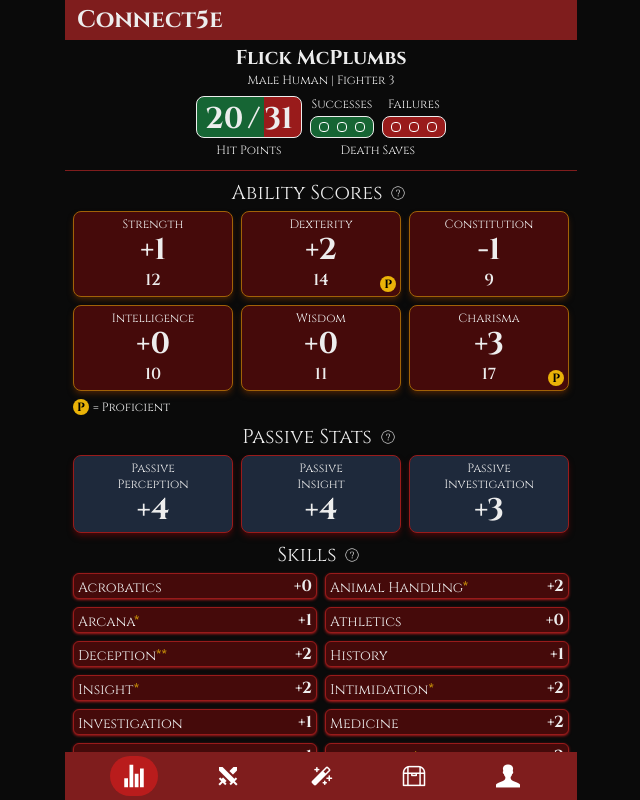
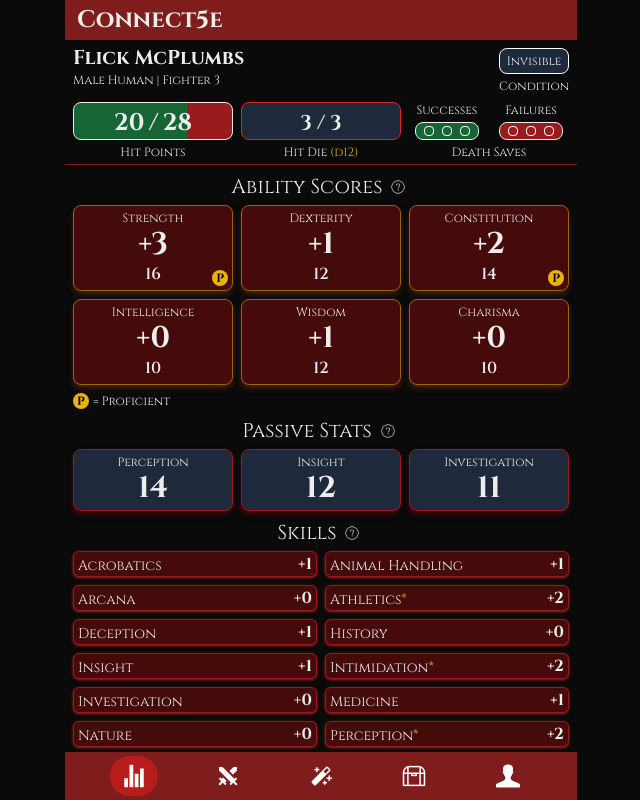
Before and after one commit to JoelOliverMclean/connect-5e, a Next.js app: page /charactersheet in a window 1280 px wide. Shown: the whole page, without its empty margins (319-959 px from the left). Built offline with nearby package versions, Linux system fonts and the light colour scheme.

Commit message:
Condition, hit die and tweaks

```diff
--- a/components/charactersheet/nav/CharacterSheetNav.jsx
+++ b/components/charactersheet/nav/CharacterSheetNav.jsx
@@ -46,18 +46,18 @@
   const openStatsSettings = () => {};
 
   const currentHealth = 20; // Example current health
-  const maxHealth = 31; // Example max health
+  const maxHealth = 28; // Example max health
   const healthPercentage = (currentHealth / maxHealth) * 100; // Calculate percentage
 
   const hpCell = (
-    <div className="flex flex-col gap-1">
+    <div className="flex-1 flex flex-col gap-1">
       <div
         className="flex-1 justify-center text-center flex flex-col pt-1 gap-1 rounded-lg border border-[var(--foreground)]"
         style={{
           background: `linear-gradient(to right, #166534 ${healthPercentage}%, #991b1b ${healthPercentage}%)`,
         }}
       >
-        <p className="text-3xl font-bold px-1">
+        <p className="text-2xl font-bold px-1">
           <span className=" rounded-lg px-1">{currentHealth}</span>
           {"/"}
           <span className=" rounded-lg px-1">{maxHealth}</span>
@@ -67,10 +67,21 @@
     </div>
   );
 
-  const deathSavesAndHitDie = (
-    <div className="flex flex-col gap-1">
+  const hitDie = (
+    <div className="flex-1 flex flex-col gap-1">
+      <div className="flex-1 justify-center text-center flex flex-col pt-1 rounded-lg border border-red-600 bg-slate-800">
+        <p className="text-xl font-bold px-1">3 / 3</p>
+      </div>
+      <p className="text-xs text-center">
+        Hit Die <span className="text-yellow-500">(d12)</span>
+      </p>
+    </div>
+  );
+
+  const deathSaves = (
+    <div className="flex-1 flex flex-col gap-1">
       <div className="flex-1 text-center flex gap-2">
-        <div className="flex-1 flex flex-col gap-1">
+        <div className="flex-1 flex flex-col items-center gap-1">
           <p className="text-xs">Successes</p>
           <div className="w-[64px] h-full flex justify-evenly items-center rounded-lg border border-[var(--foreground)] bg-green-800">
             <div className="rounded p-1 border border-white"></div>
@@ -78,7 +89,7 @@
             <div className="rounded p-1 border border-white"></div>
           </div>
         </div>
-        <div className="flex-1 flex flex-col gap-1">
+        <div className="flex-1 flex flex-col items-center gap-1">
           <p className="text-xs">Failures</p>
           <div className="w-[64px] h-full flex justify-evenly items-center rounded-lg border border-[var(--foreground)] bg-red-800">
             <div className="rounded p-1 border border-white"></div>
@@ -92,12 +103,23 @@
   );
 
   const header = (
-    <div>
-      <div className="text-center text-xl font-bold">Flick McPlumbs</div>
-      <div className="text-center text-xs">Male Human | Fighter 3</div>
-      <div className="flex p-2 justify-center gap-2">
+    <div className="px-2 flex flex-col gap-2">
+      <div className="flex gap-2">
+        <div className="flex-1">
+          <div className="text-xl font-bold">Flick McPlumbs</div>
+          <div className="text-xs">Male Human | Fighter 3</div>
+        </div>
+        <div className="flex-col flex gap-1">
+          <div className="flex-1 py-1 mt-1 flex items-center justify-center border border-white rounded-lg bg-slate-800">
+            <p className="text-xs">Invisible</p>
+          </div>
+          <p className="text-xs text-center">Condition</p>
+        </div>
+      </div>
+      <div className="flex justify-center gap-2">
         {hpCell}
-        {deathSavesAndHitDie}
+        {hitDie}
+        {deathSaves}
       </div>
     </div>
   );
--- a/components/charactersheet/stats/CharacterSheetStats.jsx
+++ b/components/charactersheet/stats/CharacterSheetStats.jsx
@@ -18,33 +18,33 @@
 
 function CharacterSheetStats() {
   const stats = {
-    strength: { value: 12, proficient: false },
-    dexterity: { value: 14, proficient: true },
-    constitution: { value: 9, proficient: false },
-    intelligence: { value: 10, proficient: false },
-    wisdom: { value: 11, proficient: false },
-    charisma: { value: 17, proficient: true },
+    strength: { value: 16, proficient: true }, // Core stat for a Strength-based Fighter
+    dexterity: { value: 12, proficient: false }, // Moderate for initiative & AC
+    constitution: { value: 14, proficient: true }, // Essential for HP & durability
+    intelligence: { value: 10, proficient: false }, // Not crucial for Fighters
+    wisdom: { value: 12, proficient: false }, // Useful for Perception & Survival
+    charisma: { value: 10, proficient: false }, // Fighters don’t usually need high Charisma
   };
 
   const skills = [
-    { name: "Acrobatics", mod: 1, proficient: false, expert: false }, // Dexterity
-    { name: "Animal Handling", mod: 4, proficient: true, expert: false }, // Wisdom
-    { name: "Arcana", mod: 3, proficient: true, expert: false }, // Intelligence
-    { name: "Athletics", mod: 0, proficient: false, expert: false }, // Strength
-    { name: "Deception", mod: 5, proficient: true, expert: true }, // Charisma
-    { name: "History", mod: 3, proficient: false, expert: false }, // Intelligence
-    { name: "Insight", mod: 4, proficient: true, expert: false }, // Wisdom
-    { name: "Intimidation", mod: 5, proficient: true, expert: false }, // Charisma
-    { name: "Investigation", mod: 3, proficient: false, expert: false }, // Intelligence
-    { name: "Medicine", mod: 4, proficient: false, expert: false }, // Wisdom
-    { name: "Nature", mod: 3, proficient: false, expert: false }, // Intelligence
-    { name: "Perception", mod: 4, proficient: true, expert: false }, // Wisdom
-    { name: "Performance", mod: 5, proficient: true, expert: false }, // Charisma
-    { name: "Persuasion", mod: 5, proficient: true, expert: true }, // Charisma
-    { name: "Religion", mod: 3, proficient: false, expert: false }, // Intelligence
-    { name: "Sleight of Hand", mod: 1, proficient: false, expert: false }, // Dexterity
-    { name: "Stealth", mod: 1, proficient: false, expert: false }, // Dexterity
-    { name: "Survival", mod: 4, proficient: true, expert: false }, // Wisdom
+    { name: "Acrobatics", mod: 2, proficient: false, expert: false }, // Dexterity
+    { name: "Animal Handling", mod: 2, proficient: false, expert: false }, // Wisdom
+    { name: "Arcana", mod: 1, proficient: false, expert: false }, // Intelligence
+    { name: "Athletics", mod: 5, proficient: true, expert: false }, // Strength (Important for Fighters)
+    { name: "Deception", mod: 2, proficient: false, expert: false }, // Charisma
+    { name: "History", mod: 1, proficient: false, expert: false }, // Intelligence
+    { name: "Insight", mod: 2, proficient: false, expert: false }, // Wisdom
+    { name: "Intimidation", mod: 4, proficient: true, expert: false }, // Charisma (Often useful for Fighters)
+    { name: "Investigation", mod: 1, proficient: false, expert: false }, // Intelligence
+    { name: "Medicine", mod: 2, proficient: false, expert: false }, // Wisdom
+    { name: "Nature", mod: 1, proficient: false, expert: false }, // Intelligence
+    { name: "Perception", mod: 4, proficient: true, expert: false }, // Wisdom (Essential for awareness)
+    { name: "Performance", mod: 2, proficient: false, expert: false }, // Charisma
+    { name: "Persuasion", mod: 2, proficient: false, expert: false }, // Charisma
+    { name: "Religion", mod: 1, proficient: false, expert: false }, // Intelligence
+    { name: "Sleight of Hand", mod: 2, proficient: false, expert: false }, // Dexterity
+    { name: "Stealth", mod: 2, proficient: false, expert: false }, // Dexterity
+    { name: "Survival", mod: 4, proficient: true, expert: false }, // Wisdom (Useful for tracking, wilderness survival)
   ];
 
   const statBlock = (label, stat) => (
@@ -99,10 +99,9 @@
 
   const passiveBlock = (name) => (
     <div className={styles.passiveWrapper}>
-      <h3 className={styles.statLabel}>Passive</h3>
       <h3 className={styles.statLabel}>{name}</h3>
       <p className={styles.statPrimary}>
-        {getModifier(10 + (skills.find((s) => s.name === name)?.mod ?? 0) * 2)}
+        {10 + (skills.find((s) => s.name === name)?.mod ?? 0)}
       </p>
     </div>
   );
```
